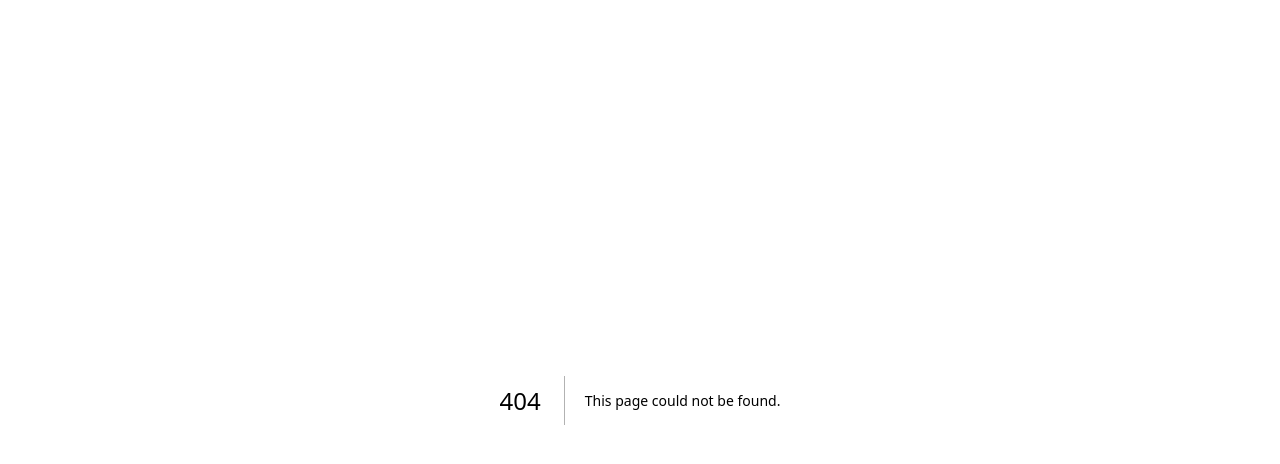
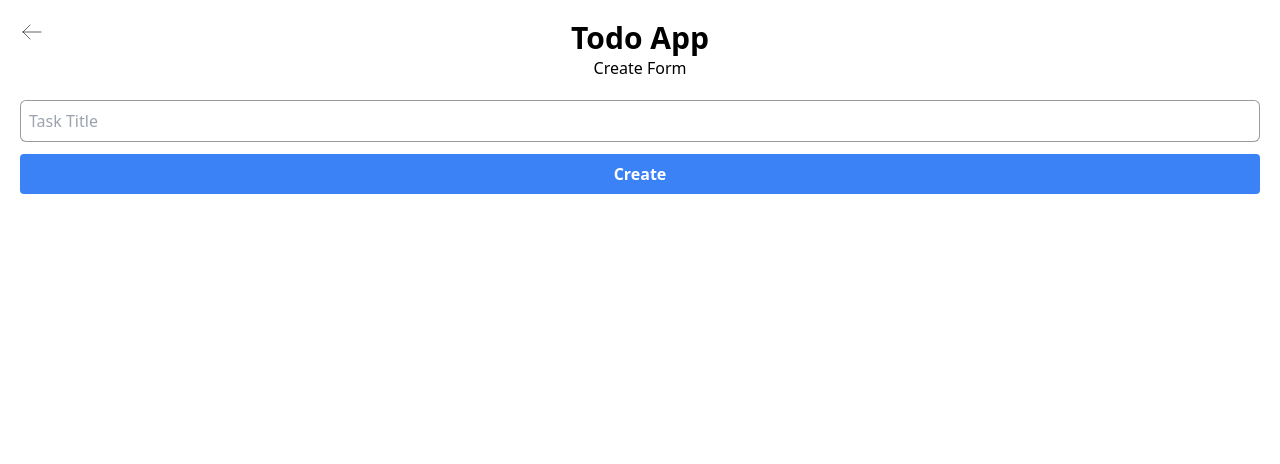
Before and after one commit to ikhsanmoh/todo-nextjs13, a Next.js app: page /create in a window 1280 px wide. Before the commit this address had no page. Shown: the top 464 px of the page. Built offline with nearby package versions, Linux system fonts and the light colour scheme.

Commit message:
feat: integrate create todo

```diff
--- /dev/null
+++ b/src/app/create/page.tsx
@@ -0,0 +1,57 @@
+import Link from 'next/link'
+
+// Server Actions
+import { createTodo } from '@services/todo'
+
+// Components
+import { Button } from '@components'
+
+const CreateTodoPage = () => {
+  return (
+    <div>
+      <div className="relative">
+        <div className="absolute top-0 left-0">
+          <Link href="/">
+            <button>
+              <svg
+                xmlns="http://www.w3.org/2000/svg"
+                className="h-6 w-6 text-black/60 hover:text-black/80"
+                fill="none"
+                viewBox="0 0 24 24"
+                stroke="currentColor"
+              >
+                <path
+                  strokeLinecap="round"
+                  strokeLinejoin="round"
+                  strokeWidth="{2}"
+                  d="M10 19l-7-7m0 0l7-7m-7 7h18"
+                />
+              </svg>
+            </button>
+          </Link>
+        </div>
+
+        <h1 className="text-3xl font-semibold text-center">Todo App</h1>
+        <p className="text-center">Create Form</p>
+      </div>
+
+      <div className="flex flex-col mt-5">
+        <form action={createTodo} className="flex flex-col">
+          <input
+            type="text"
+            name="title"
+            placeholder="Task Title"
+            className="border-black/40 border rounded-md p-2 outline-none"
+            required
+          />
+
+          <div className="flex flex-col mt-3">
+            <Button label="Create" />
+          </div>
+        </form>
+      </div>
+    </div>
+  )
+}
+
+export default CreateTodoPage
--- a/src/app/layout.tsx
+++ b/src/app/layout.tsx
@@ -1,19 +1,19 @@
-import type { Metadata } from "next";
-import "./globals.css";
+import type { Metadata } from 'next'
+import './globals.css'
 
 export const metadata: Metadata = {
-  title: "Create Next App",
-  description: "Generated by create next app",
-};
+  title: 'Create Next App',
+  description: 'Generated by create next app',
+}
 
 export default function RootLayout({
   children,
 }: {
-  children: React.ReactNode;
+  children: React.ReactNode
 }) {
   return (
     <html lang="en">
-      <body>{children}</body>
+      <body className="p-5">{children}</body>
     </html>
-  );
+  )
 }
--- a/src/app/page.tsx
+++ b/src/app/page.tsx
@@ -1,13 +1,21 @@
+import Link from 'next/link'
+
 // Components
-import { TodoList } from '@components'
+import { Button, TodoList } from '@components'
 
 export const Home = async () => {
   return (
-    <div className="p-5">
+    <div>
       <h1 className="text-3xl font-semibold text-center">Todo App</h1>
       <p className="text-center">A simple todo app</p>
 
-      <TodoList containerStyle="mt-5" />
+      <div className="flex flex-col mt-5">
+        <Link href="/create">
+          <Button label="Create Task" />
+        </Link>
+      </div>
+
+      <TodoList containerStyle="mt-3" />
     </div>
   )
 }
--- a/src/components/button/index.tsx
+++ b/src/components/button/index.tsx
@@ -1,7 +1,22 @@
-export const Button = () => {
+'use client'
+// Types
+import type { FC } from 'react'
+
+interface ButtonProps extends React.HTMLAttributes<HTMLButtonElement> {
+  label: string
+  containerStyle?: string
+}
+export const Button: FC<ButtonProps> = (props) => {
+  const { label, containerStyle } = props
+
   return (
-    <button className="bg-blue-500 hover:bg-blue-700 text-white font-bold py-2 px-4 rounded">
-      Button
-    </button>
+    <div className={containerStyle}>
+      <button
+        className="bg-blue-500 hover:bg-blue-700 text-white font-bold py-2 px-4 rounded w-full"
+        {...props}
+      >
+        {label}
+      </button>
+    </div>
   )
 }
--- a/src/services/todo.ts
+++ b/src/services/todo.ts
@@ -1,5 +1,6 @@
 'use server'
 import { revalidatePath } from 'next/cache'
+import { redirect } from 'next/navigation'
 import db from '@utils/db'
 
 export const getTodoList = async () => {
@@ -15,7 +16,7 @@ export const toggleTodo = async (id: string) => {
     },
   })
 
-  if (!todo) {
+  if (!!!todo) {
     throw new Error('Todo not found')
   }
 
@@ -31,3 +32,18 @@ export const toggleTodo = async (id: string) => {
   revalidatePath('/')
   return updatedTodo
 }
+
+export const createTodo = async (formValues: FormData) => {
+  const todo = await db.todo.create({
+    data: {
+      title: formValues.get('title') as string,
+    },
+  })
+
+  if (!!!todo) {
+    throw new Error('Failed to create todo')
+  }
+
+  revalidatePath('/')
+  redirect('/')
+}
```
Also changed, not shown: 1 other file (tests, documents, lock files or other folders).
